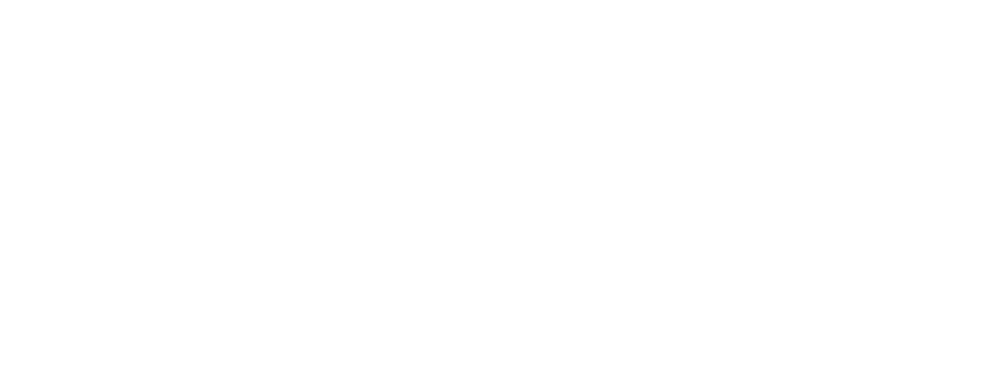
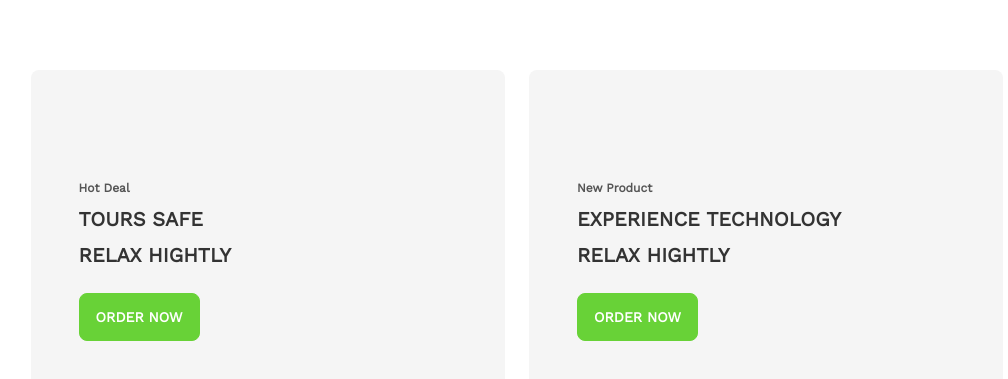
Before and after one commit to alwaysraihan/ftribe-react-app, a React (Create React App) app: page / in a window 1280 px wide. Shown: the part 1164-1543 px from the top of the page, without its empty margins (123-1131 px from the left). Before the commit the page ends 1154 px from the top, so only its background shows below. Built offline with nearby package versions, Linux system fonts and the light colour scheme; no server answers.

Commit message:
home  page top product and new product section completed

```diff
--- a/src/components/Home/CategoriesProducts.jsx
+++ b/src/components/Home/CategoriesProducts.jsx
@@ -41,6 +41,12 @@
                             <h1 className="text-[18px] mt-[4px] font-[600] leading-[28px] ">
                                 ${product.price}
                             </h1>
+                            <h1 className="text-[12px] leading-[18px] text-[#E5E5E5]">
+                                by{" "}
+                                <span className="font-semibold text-blue-600">
+                                    by Co., Ltd Minie Li
+                                </span>
+                            </h1>
                         </div>
                     </div>
                 ))}
--- /dev/null
+++ b/src/components/Home/TopDealNewProduct.jsx
@@ -0,0 +1,42 @@
+import React from "react";
+
+const TopDealNewProduct = () => {
+    return (
+        <div className="grid grid-cols-2 px-[12%] my-[80px] gap-[24px] w-full">
+            <div className="w-full bg-[#F5F5F5] rounded-lg pt-[109px] pl-[48px] h-[317px]">
+                <p className="text-[12px] last-[24px] text-[#555555]  font-semibold">
+                    Hot Deal
+                </p>
+                <h1 className="text-[20px]  font-[600] leading-[28px] my-[8px]">
+                    TOURS SAFE
+                </h1>
+                <h1 className="text-[20px]  font-[600] leading-[28px]">
+                    RELAX HIGHTLY
+                </h1>
+                <div className="mt-[24px]">
+                    <span class="btn text-center  rounded-lg btn-primary text-white text-[14px] px-[16px] py-[8px]">
+                        Order Now
+                    </span>
+                </div>
+            </div>
+            <div className="w-full bg-[#F5F5F5] rounded-lg pt-[109px] pl-[48px] h-[317px]">
+                <p className="text-[12px] last-[24px] text-[#555555]  font-semibold">
+                    New Product
+                </p>
+                <h1 className="text-[20px]  font-[600] leading-[28px] my-[8px]">
+                    EXPERIENCE TECHNOLOGY
+                </h1>
+                <h1 className="text-[20px]  font-[600] leading-[28px]">
+                    RELAX HIGHTLY
+                </h1>
+                <div className="mt-[24px]">
+                    <span class="btn text-center  rounded-lg btn-primary text-white text-[14px] px-[16px] py-[8px]">
+                        Order Now
+                    </span>
+                </div>
+            </div>
+        </div>
+    );
+};
+
+export default TopDealNewProduct;
--- a/src/pages/Home.jsx
+++ b/src/pages/Home.jsx
@@ -1,6 +1,7 @@
 import React from "react";
 import Banner from "../components/Home/HomeBanner";
 import ShopCategories from "../components/Home/ShopCategories";
+import TopDealNewProduct from "../components/Home/TopDealNewProduct";
 import Navbar from "../components/Shared/Navbar";
 
 const Home = () => {
@@ -9,6 +10,7 @@
             <Navbar />
             <Banner />
             <ShopCategories />
+            <TopDealNewProduct />
         </>
     );
 };
```
